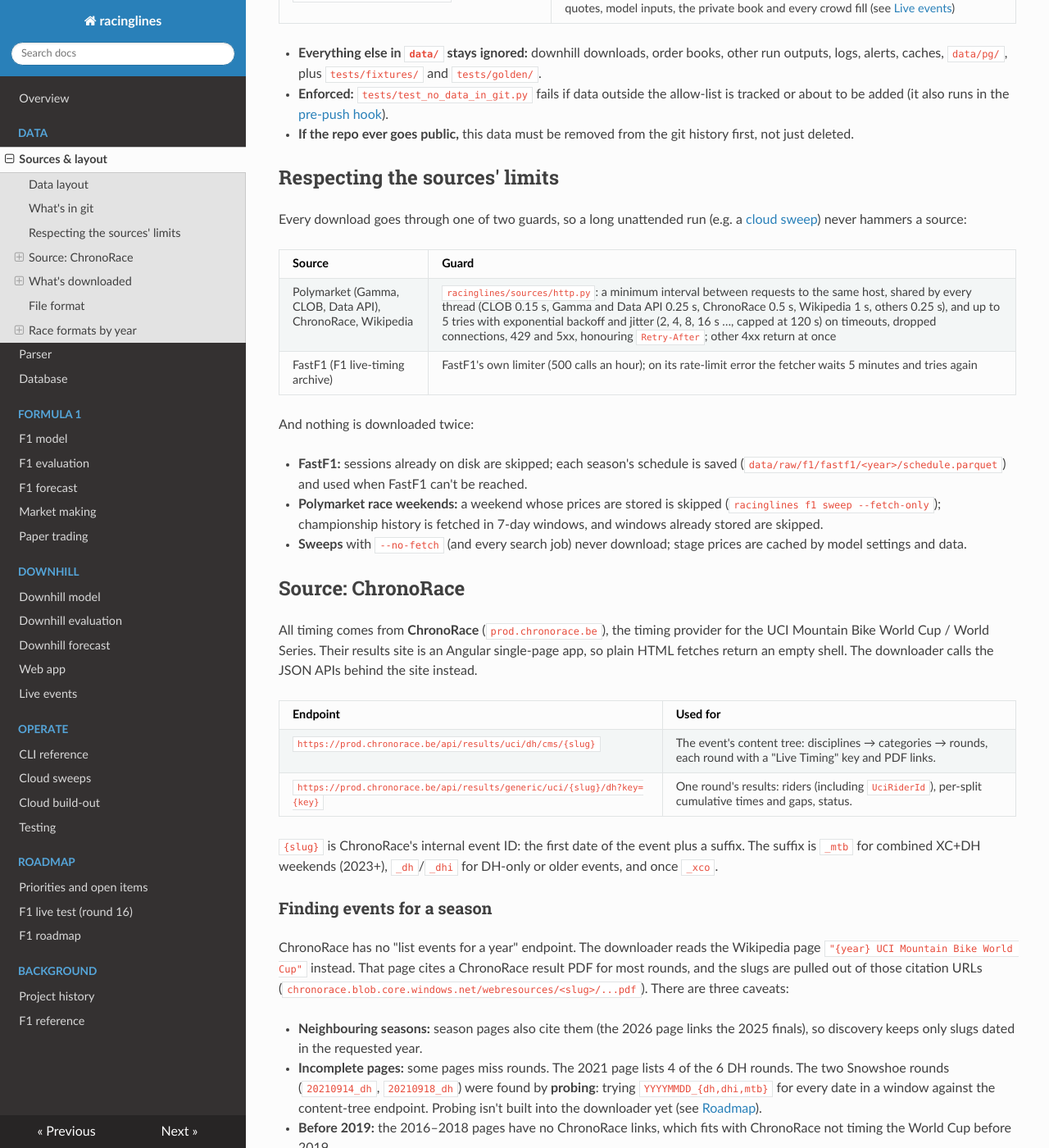
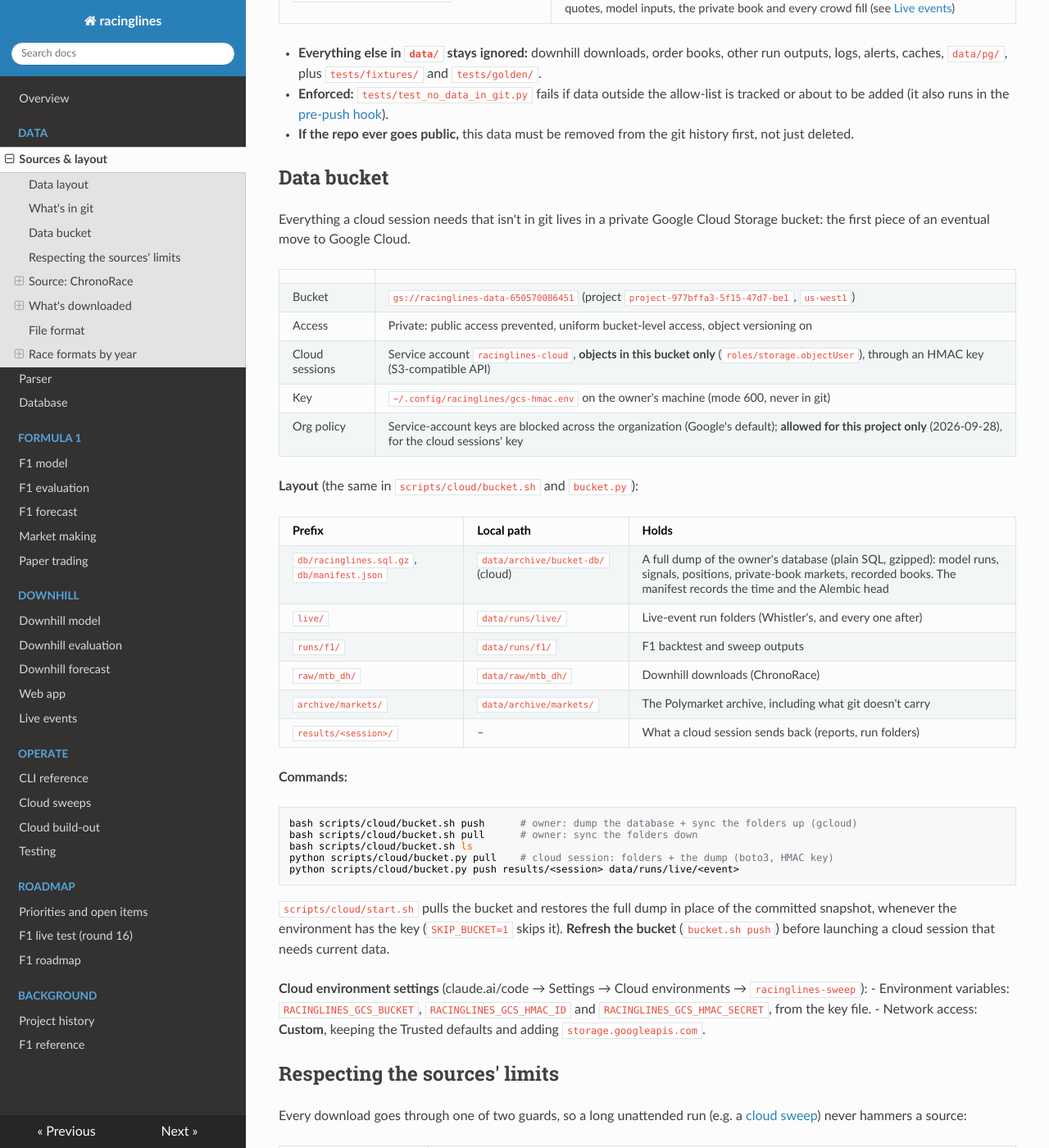
Before and after one commit to lalligagger/racinglines-public, an MkDocs documentation site: the page built from docs/data.md, in a window 1280 px wide and 1400 px high, scrolled down 1099 px. Shown: the whole window at 82% size. Built offline with MkDocs 1.6.1, drawn with Linux system fonts in a browser that asks for light colours; nearby versions of some CDN libraries.

Commit message:
Data bucket on Google Cloud Storage for cloud sessions
- gs://racinglines-data-650570086451 (us-west1, private, versioned): a full
  database dump (plain SQL, gzipped) plus the data folders git doesn't carry
  (live runs, F1 run outputs, downhill downloads, the Polymarket archive)
- scripts/cloud/bucket.sh (owner, gcloud: push / pull / ls) and bucket.py
  (cloud sessions: boto3 over the S3-compatible API with an HMAC key)
- start.sh pulls the bucket and restores the full dump when the key is set
- docs/data.md: the bucket, access, layout, commands, cloud env settings
- Cloud build-out brief: use the bucket; two parallel tracks (A: live
  platform, B: everything else); a Google Cloud architecture proposal item

Co-Authored-By: Claude Opus 5.5 <noreply@anthropic.com>

````diff
--- a/docs/data.md
+++ b/docs/data.md
@@ -57,6 +57,49 @@ types (`*.parquet`, `*.csv`, …) everywhere, then allow-lists the minimal set a
   tracked or about to be added (it also runs in the [pre-push hook](testing.md#pre-push-hook)).
 - **If the repo ever goes public,** this data must be removed from the git history
   first, not just deleted.
+
+## Data bucket
+
+Everything a cloud session needs that isn't in git lives in a private Google Cloud Storage
+bucket: the first piece of an eventual move to Google Cloud.
+
+| | |
+|---|---|
+| Bucket | `gs://racinglines-data-650570086451` (project `project-977bffa3-5f15-47d7-be1`, `us-west1`) |
+| Access | Private: public access prevented, uniform bucket-level access, object versioning on |
+| Cloud sessions | Service account `racinglines-cloud`, **objects in this bucket only** (`roles/storage.objectUser`), through an HMAC key (S3-compatible API) |
+| Key | `~/.config/racinglines/gcs-hmac.env` on the owner's machine (mode 600, never in git) |
+| Org policy | Service-account keys are blocked across the organization (Google's default); **allowed for this project only** (2026-09-28), for the cloud sessions' key |
+
+**Layout** (the same in `scripts/cloud/bucket.sh` and `bucket.py`):
+
+| Prefix | Local path | Holds |
+|---|---|---|
+| `db/racinglines.sql.gz`, `db/manifest.json` | `data/archive/bucket-db/` (cloud) | A full dump of the owner's database (plain SQL, gzipped): model runs, signals, positions, private-book markets, recorded books. The manifest records the time and the Alembic head |
+| `live/` | `data/runs/live/` | Live-event run folders (Whistler's, and every one after) |
+| `runs/f1/` | `data/runs/f1/` | F1 backtest and sweep outputs |
+| `raw/mtb_dh/` | `data/raw/mtb_dh/` | Downhill downloads (ChronoRace) |
+| `archive/markets/` | `data/archive/markets/` | The Polymarket archive, including what git doesn't carry |
+| `results/<session>/` | – | What a cloud session sends back (reports, run folders) |
+
+**Commands:**
+
+```bash
+bash scripts/cloud/bucket.sh push      # owner: dump the database + sync the folders up (gcloud)
+bash scripts/cloud/bucket.sh pull      # owner: sync the folders down
+bash scripts/cloud/bucket.sh ls
+python scripts/cloud/bucket.py pull    # cloud session: folders + the dump (boto3, HMAC key)
+python scripts/cloud/bucket.py push results/<session> data/runs/live/<event>
+```
+
+`scripts/cloud/start.sh` pulls the bucket and restores the full dump in place of the committed
+snapshot, whenever the environment has the key (`SKIP_BUCKET=1` skips it). **Refresh the bucket**
+(`bucket.sh push`) before launching a cloud session that needs current data.
+
+**Cloud environment settings** (claude.ai/code → Settings → Cloud environments →
+`racinglines-sweep`):
+- Environment variables: `RACINGLINES_GCS_BUCKET`, `RACINGLINES_GCS_HMAC_ID` and `RACINGLINES_GCS_HMAC_SECRET`, from the key file.
+- Network access: **Custom**, keeping the Trusted defaults and adding `storage.googleapis.com`.
 
 ## Respecting the sources' limits
 
````
Also changed, not shown: README.md (+2 -0 lines), docs/cloud-buildout.md (+38 -13 lines), docs/todo.md (+2 -0 lines), 3 other files.
